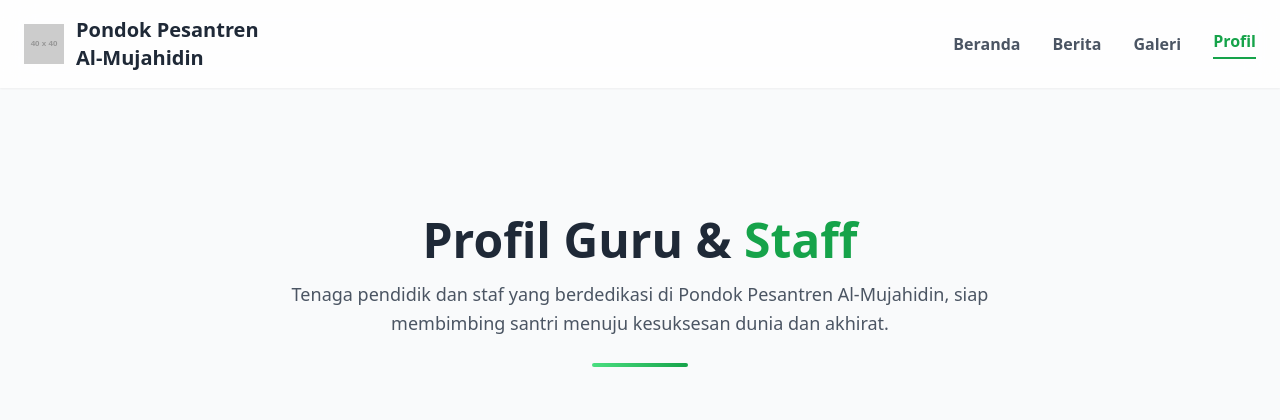
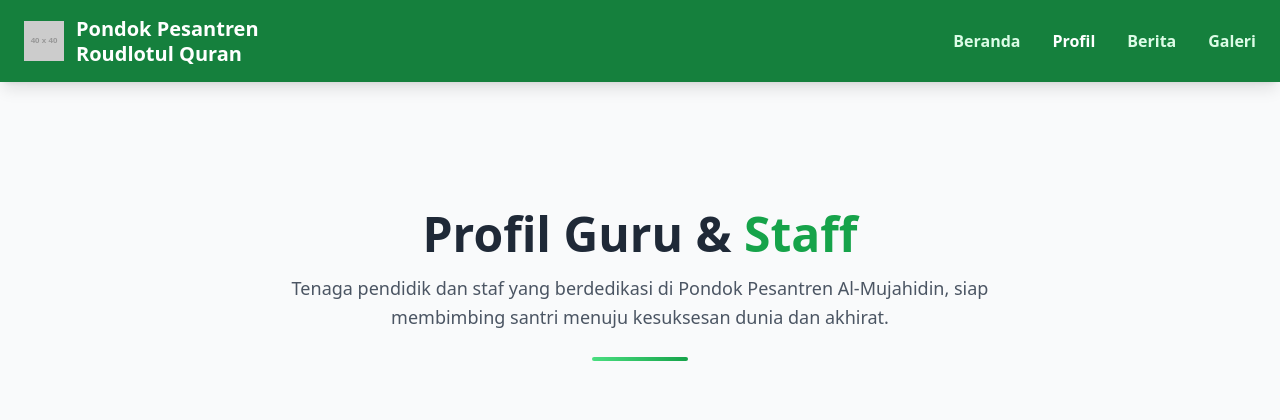
Before and after one commit to RehanZacky/webMTS, a PHP site: page /profil.php in a window 1280 px wide. Shown: the top 420 px of the page. Run offline with PHP 8.4, Linux system fonts and the light colour scheme; grey boxes labelled with a size stand in for pictures from a placeholder-image service; data that the repository does not hold is empty; some libraries are stand-ins or nearby versions.

Commit message:
navbar changes

```diff
--- a/profil.php
+++ b/profil.php
@@ -29,34 +29,34 @@ $pegawai_result = mysqli_query($koneksi, $query_pegawai);
 </head>
 <body class="bg-gray-50">
 
-    <header class="bg-white/80 backdrop-blur-lg sticky top-0 z-50 shadow-sm">
+    <header class="bg-green-700 sticky top-0 z-50 shadow-lg">
     <div class="container mx-auto px-6 py-4 flex justify-between items-center">
         <a href="index.php" class="flex items-center gap-3">
-                <img src="https://placehold.co/40x40/16a34a/white?text=A" alt="Logo Al-Mujahidin" class="h-10 w-10">
-                <span class="text-xl font-bold text-gray-800">Pondok Pesantren <br> Al-Mujahidin</span>
+            <img src="https://placehold.co/40x40/FFFFFF/15803d?text=A" alt="Logo Al-Mujahidin" class="h-10 w-10">
+            <span class="text-xl font-bold text-white leading-tight">Pondok Pesantren <br> Roudlotul Quran</span>
         </a>
 
         <nav class="hidden md:flex items-center space-x-8">
-                <a href="index.php" class="text-gray-600 hover:text-green-600 font-semibold">Beranda</a>
-                <a href="berita.php" class="text-gray-600 hover:text-green-600 font-semibold">Berita</a>
-                <a href="galeri.php" class="text-gray-600 hover:text-green-600 font-semibold">Galeri</a>
-                <a href="profil.php" class="text-green-600 font-bold border-b-2 border-green-600 pb-1">Profil</a>
+            <a href="index.php" class="text-green-100 hover:text-white font-semibold">Beranda</a>
+            <a href="profil.php" class="text-white font-bold">Profil</a>
+            <a href="berita.php" class="text-green-100 hover:text-white font-semibold">Berita</a>
+            <a href="galeri.php" class="text-green-100 hover:text-white font-semibold">Galeri</a>
         </nav>
 
         <div class="md:hidden">
             <button id="menu-toggle" class="focus:outline-none">
-                    <svg class="w-6 h-6 text-green-700" fill="none" stroke="currentColor" viewBox="0 0 24 24" xmlns="http://www.w3.org/2000/svg">
+                <svg class="w-6 h-6 text-white" fill="none" stroke="currentColor" viewBox="0 0 24 24" xmlns="http://www.w3.org/2000/svg">
                     <path stroke-linecap="round" stroke-linejoin="round" stroke-width="2" d="M4 6h16M4 12h16M4 18h16"></path>
                 </svg>
             </button>
         </div>
     </div>
 
-        <div id="mobile-menu" class="hidden md:hidden bg-white px-6 pb-4">
-            <a href="index.php" class="block py-2 text-gray-700 hover:text-green-600">Beranda</a>
-            <a href="berita.php" class="block py-2 text-gray-700 hover:text-green-600">Berita</a>
-            <a href="galeri.php" class="block py-2 text-gray-700 hover:text-green-600">Galeri</a>
-            <a href="profil.php" class="block py-2 text-green-600 font-semibold">Profil</a>
+    <div id="mobile-menu" class="hidden md:hidden bg-green-700 px-6 pb-4">
+        <a href="index.php" class="block py-2 text-green-100 hover:text-white">Beranda</a>
+        <a href="profil.php" class="block py-2 text-white font-semibold">Profil</a>
+        <a href="berita.php" class="block py-2 text-green-100 hover:text-white">Berita</a>
+        <a href="galeri.php" class="block py-2 text-green-100 hover:text-white">Galeri</a>
     </div>
 </header>
 
```
Also changed, not shown: berita.php (+13 -13 lines), galeri.php (+13 -13 lines), index.php (+15 -18 lines). Lines whose indentation alone changed are shown as unchanged.
